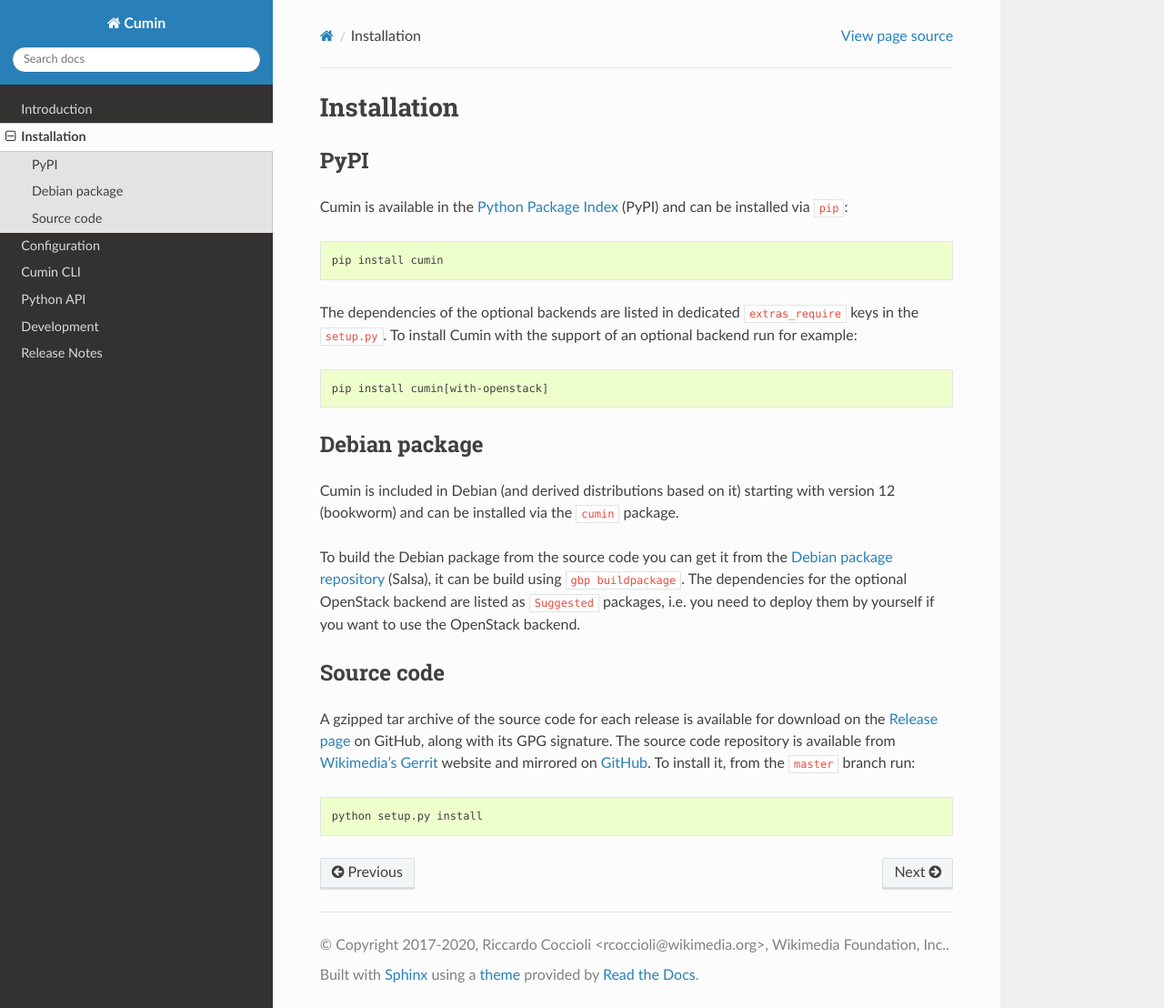
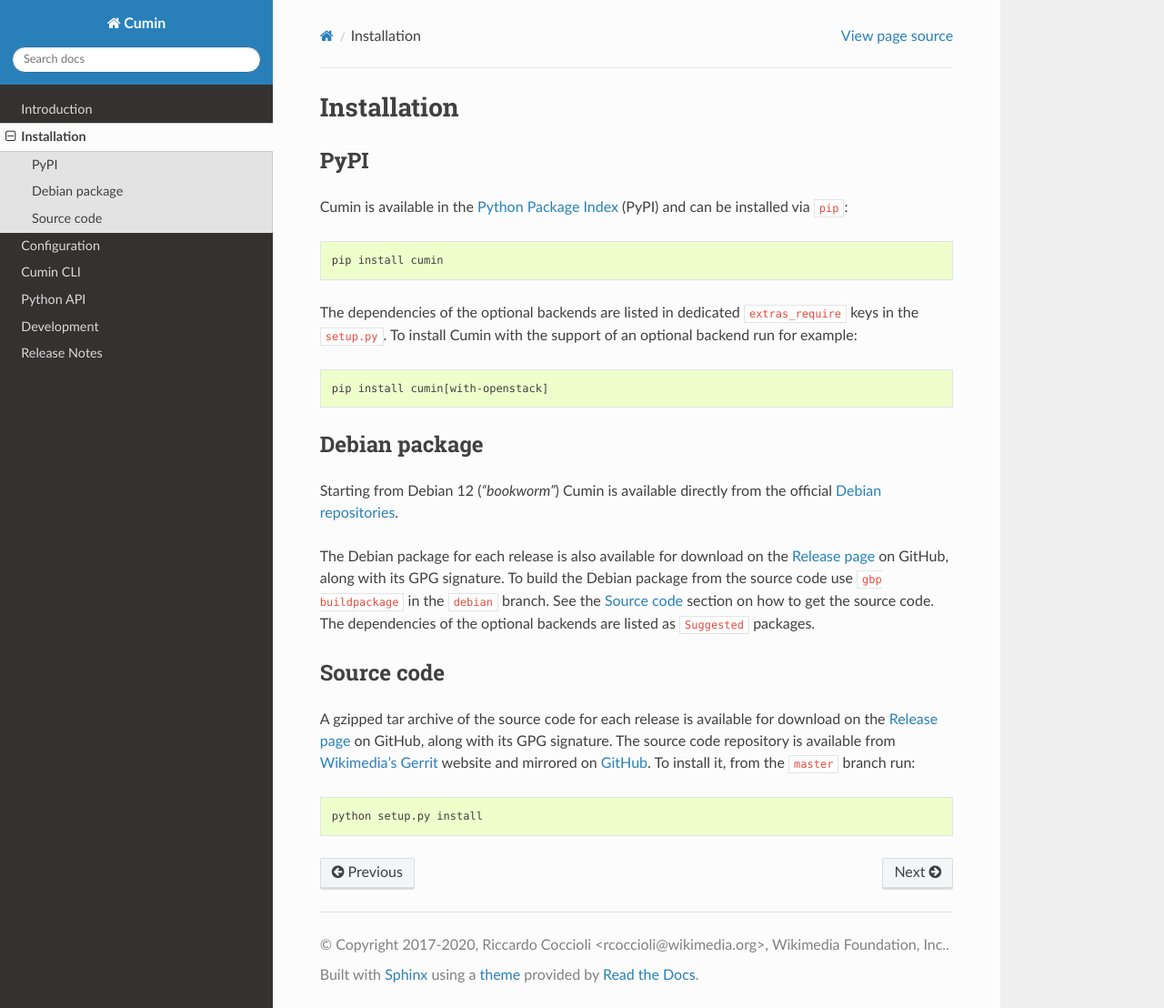
Before and after one commit to wikimedia/cumin, a Sphinx documentation site: the page built from doc/source/installation.rst, in a window 1280 px wide and 1108 px high. Shown: the whole window at 91% size. Built offline with Sphinx 7.4.7 and the Read the Docs theme 3.1.0, drawn with Linux system fonts in a browser that asks for light colours.

Commit message:
Merge installation docs from master
Change-Id: Ibe7d9c35bb1da5d2a751044bc8eb57a90e80b8de

```diff
--- a/doc/source/installation.rst
+++ b/doc/source/installation.rst
@@ -21,12 +21,13 @@
 Debian package
 --------------
 
-Cumin is included in Debian (and derived distributions based on it) starting with version 12 (bookworm) and can
-be installed via the ``cumin`` package.
+Starting from Debian 12 (*"bookworm"*) Cumin is available directly from the official `Debian repositories`_.
 
-To build the Debian package from the source code you can get it from the `Debian package repository`_ (Salsa),
-it can be build using ``gbp buildpackage``. The dependencies for the optional OpenStack backend are listed
-as ``Suggested`` packages, i.e. you need to deploy them by yourself if you want to use the OpenStack backend.
+The Debian package for each release is also available for download on the `Release page`_ on GitHub, along with its GPG
+signature. To build the Debian package from the source code use ``gbp buildpackage`` in the ``debian`` branch. See the
+`Source code`_ section on how to get the source code. The dependencies of the optional backends are listed as
+``Suggested`` packages.
+
 
 Source code
 -----------
@@ -44,4 +45,4 @@
 .. _`Wikimedia's Gerrit`: https://gerrit.wikimedia.org/r/#/admin/projects/operations/software/cumin
 .. _`GitHub`: https://github.com/wikimedia/cumin
 .. _`Release page`: https://github.com/wikimedia/cumin/releases
-.. _`Debian package repository`: https://salsa.debian.org/python-team/packages/cumin
+.. _`Debian repositories`: https://packages.debian.org/search?keywords=cumin&searchon=names&exact=1&suite=all&section=all
```
